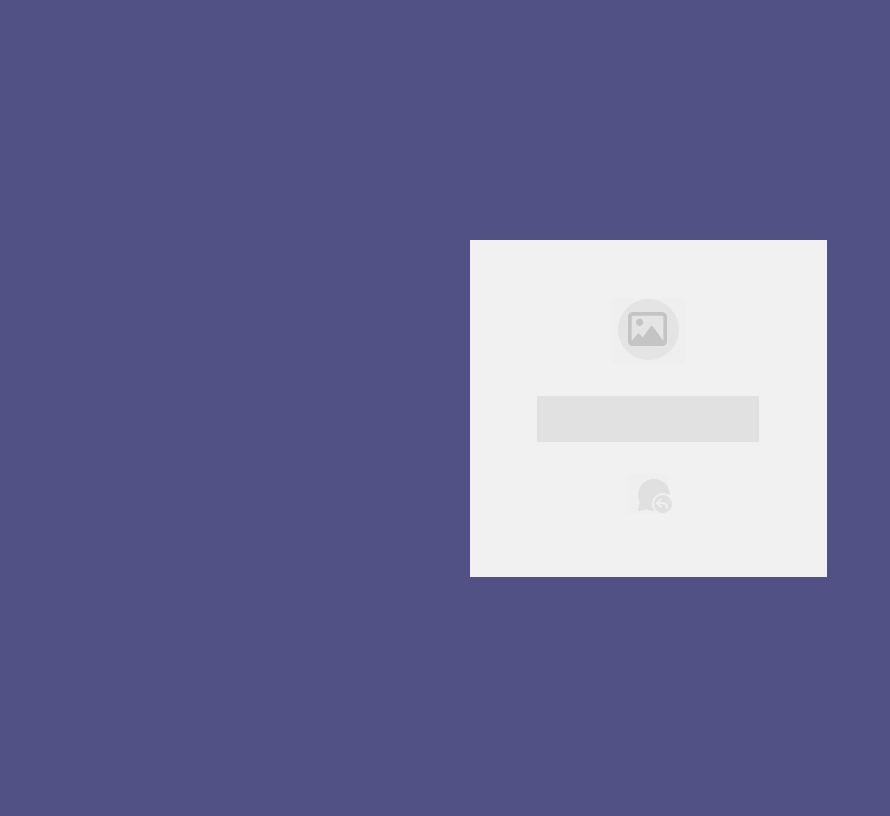
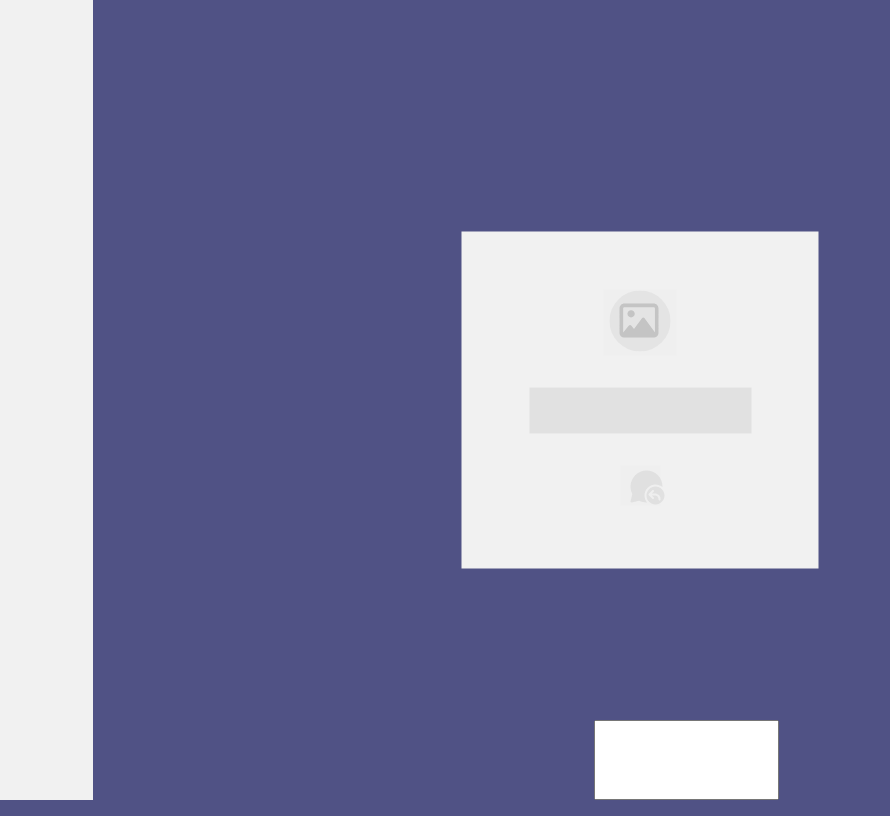
Before and after one commit to TylerFleming/chat-demo, a website with bundled scripts: page index.html in a window 1280 px wide. Shown: the whole page, without its empty margins (0-890 px from the left). Built offline with nearby package versions, Linux system fonts and the light colour scheme; files whose address does not match are found by name.

Commit message:
login done, chat markup started

```diff
--- a/index.html
+++ b/index.html
@@ -37,9 +37,42 @@
             </div>
         </section>
 
+
+        <section id="chat">
+            <aside id="users-list">
+                <div class="users-container">
+                    <ul class="users">
+                        <!-- <template>
+                            <li class="user">
+                                <button>
+                                    <img src="">
+                                </button>
+                            </li>
+                        </template> -->
+                    </ul>
+                </div>
+            </aside>
+            <section id="chat-room">
+                <div class="message-container">
+                    <ul class="message-list">
+                        <!-- <li class="message-bubble">
+                            <div class="bubble"></div>
+                            <div class="bubble__icon">
+                                <img src="">
+                            </div>
+                        </li> -->
+                    </ul>
+                </div>
+                <div class="input-container">
+                    <input id="chat-message" type="text">
+                </div>
+            </section>
+        </section>
+
     </main>
 
 
 <script type="module" src="js/app.js"></script>
+<script src="../node_modules/gsap/dist/gsap.js"></script>
 </body>
 </html>
--- /dev/null
+++ b/js/animations.js
@@ -0,0 +1,6 @@
+export function showChat() {
+    var tl = gsap.timeline();
+    tl.to("#login", {height: 0, opacity: 0, duration: 1});
+    tl.to("#login", {display: 'none', duration: 0.2});
+
+}
--- a/js/app.js
+++ b/js/app.js
@@ -1,3 +1,15 @@
-import {nameInput, loginButton, checkNameLength} from './login.js';
+import {nameInput, loginButton, checkNameLength, User} from './login.js';
+import { showChat } from './animations.js';
 
-nameInput.addEventListener('keyup', checkNameLength)
+let userObject;
+
+nameInput.addEventListener('keyup', checkNameLength);
+
+
+loginButton.addEventListener('click', function(){
+
+   if (this.classList.contains('active')) {
+        userObject = new User(nameInput.value);
+        showChat();
+    };
+})
--- a/js/login.js
+++ b/js/login.js
@@ -4,3 +4,9 @@ export const loginButton = document.querySelector('.login__button').children[0];
 export function checkNameLength() {
     nameInput.value.length > 0 ? loginButton.classList.add('active') : loginButton.classList.remove('active');
 }
+
+export class User {
+    constructor(name) {
+        this.name = name;
+    }
+}
--- /dev/null
+++ b/styles/chat.css
@@ -0,0 +1,30 @@
+
+#chat {
+    display: flex;
+    height: 100vh;
+    width: 100%;
+}
+
+#users-list {
+    width: 100px;
+    background: var(--white);
+}
+
+#chat-room {
+    display: flex;
+    align-items: end;
+    flex-direction: column;
+    width: 100%;
+}
+
+.message-container {
+    width: 100%;
+    height: 90%;
+}
+
+.input-container {
+    height: 10%;
+    width: 100%;
+    display: flex;
+    justify-content: center;
+}
--- a/styles/login.css
+++ b/styles/login.css
@@ -1,5 +1,9 @@
 
 #login {
+    position: absolute;
+    left: 50%;
+    top: 50%;
+    transform: translateX(-50%) translateY(-50%);
     padding: 1rem;
     width: 325px;
     height: 305px;
@@ -7,6 +11,7 @@
     align-items: center;
     justify-content: center;
     background: var(--white);
+    overflow: hidden;
 }
 
 .login__container {
--- a/styles/main.css
+++ b/styles/main.css
@@ -1,4 +1,5 @@
 @import url('login.css');
+@import url('chat.css');
 
 :root {
     --purple: #505285;
@@ -6,10 +7,14 @@
 }
 
 body {
+    margin: 0;
     height: 100vh;
-    width: 100%;
     display: flex;
     align-items: center;
     justify-content: center;
     background: var(--purple);
 }
+
+main {
+    width: 100%;
+}
```
Also changed, not shown: package.json (added, +22 -0 lines), 2 other files.
